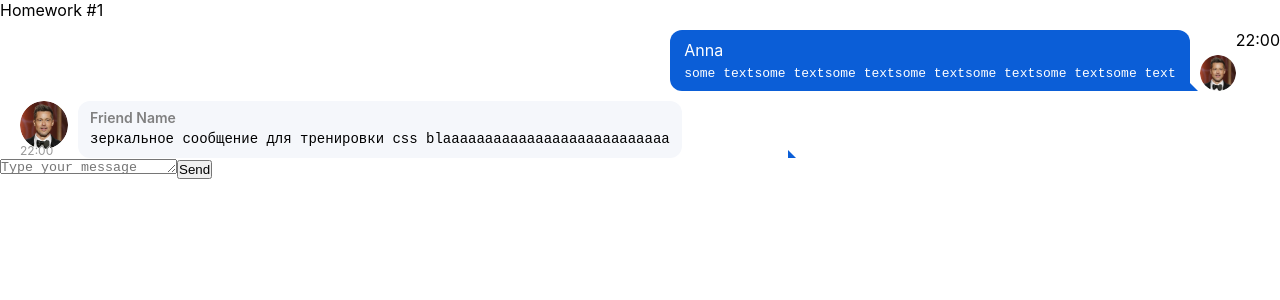
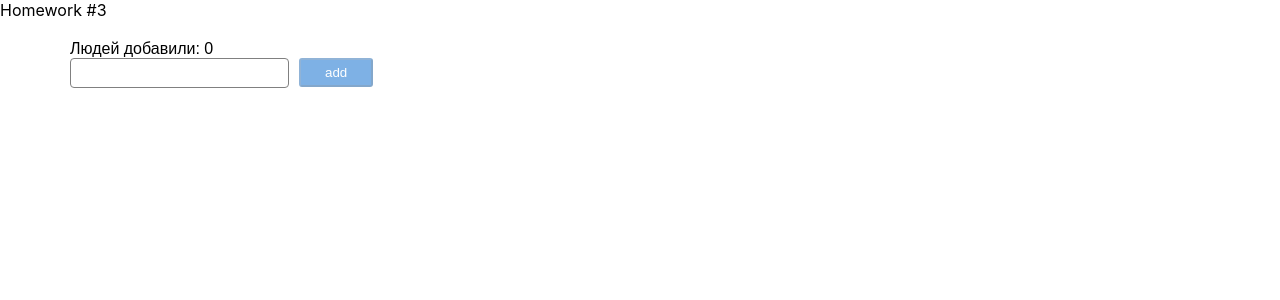
Before and after one commit to palindro-me/hws2-master, a React (Create React App) app: page / in a window 1280 px wide. Shown: the top 300 px of the page. Built offline with nearby package versions, Linux system fonts and the light colour scheme.

Commit message:
HW3 was updated

```diff
--- a/src/s1-main/App.tsx
+++ b/src/s1-main/App.tsx
@@ -1,14 +1,14 @@
-import React from 'react'
-import s from './App.module.css'
-import HW1 from '../s2-homeworks/hw01/HW1'
+import React from 'react';
+import s from './App.module.css';
+import HW3 from '../s2-homeworks/hw03/HW3';
 
 function App() {
     return (
         <div className={s.App}>
-            <HW1/>
+            {/*<HW1/>*/}
             {/*раскомментировать по ходу выполнения*/}
             {/*<HW2/>*/}
-            {/*<HW3/>*/}
+            <HW3/>
             {/*<HW4/>*/}
 
             {/*при выполнении дз 5 и более - закомментировать здесь дз 1-4, так как они есть внутри дз 5*/}
--- a/src/s2-homeworks/hw03/Greeting.module.css
+++ b/src/s2-homeworks/hw03/Greeting.module.css
@@ -1,22 +1,50 @@
 .greetingForm {
+    width: 460px;
+    margin: 20px 0 20px 70px;
+    font-family: sans-serif;
 }
 
 .inputAndButtonContainer {
+    display: flex;
+    /*justify-content: flex-start;*/
+    align-items: start;
+    gap: 10px;
+    width: 78px;
+height: 36px;
 }
 
 .error {
+    margin-top: 7px;
+    font-weight: 400;
+    font-size: 14px;
+    color: #c00;
 }
 
 .input {
+    border: 1px solid gray;
+    padding: 5px;
+    font-size: 16px;
+    border-radius: 4px;
 }
 
 .input:focus {
+
 }
 
 .errorInput {
+    padding: 5px;
+    border: 1px solid #c00;
+    border-radius: 4px;
+
 }
 
 .button {
+    border-radius: 3px;
+padding: 5px 24px;
+
+    background: #06c;
+opacity: 0.5;
+    color: #fff;
 }
 
 .button:focus {
@@ -32,4 +60,7 @@
 }
 
 .greeting {
+    font-weight: 500;
+font-size: 14px;
+color: #000;
 }
--- a/src/s2-homeworks/hw03/Greeting.tsx
+++ b/src/s2-homeworks/hw03/Greeting.tsx
@@ -1,15 +1,15 @@
-import React, {ChangeEvent, KeyboardEvent} from 'react'
-import s from './Greeting.module.css'
+import React, {ChangeEvent, KeyboardEvent} from 'react';
+import s from './Greeting.module.css';
 
 type GreetingPropsType = {
-    name: any // need to fix any
-    setNameCallback: any // need to fix any
-    addUser: any // need to fix any
-    onBlur: any // need to fix any
-    onEnter: any // need to fix any
-    error: any // need to fix any
-    totalUsers: any // need to fix any
-    lastUserName?: any // need to fix any
+    name: string // need to fix any
+    setNameCallback: (e: ChangeEvent<HTMLInputElement>) => void // need to fix any
+    addUser: ()=> void // need to fix any
+    onBlur: ()=> void // need to fix any
+    onEnter: (e: KeyboardEvent<HTMLInputElement>)=>void // need to fix any
+    error: string // need to fix any
+    totalUsers: number // need to fix any
+    lastUserName?: string // need to fix any
 }
 
 // презентационная компонента (для верстальщика)
@@ -25,7 +25,7 @@ const Greeting: React.FC<GreetingPropsType> = (
         lastUserName,
     } // деструктуризация пропсов
 ) => {
-    const inputClass = s.errorInput // need to fix with (?:)
+    const inputClass = error ?  s.errorInput : s.input // need to fix with (?:)
 
     return (
         <div id={'hw3-form'} className={s.greetingForm}>
@@ -61,7 +61,7 @@ const Greeting: React.FC<GreetingPropsType> = (
                 </button>
             </div>
 
-            {lastUserName && (
+            {!error && lastUserName && (
                 <div className={s.greeting}>
                     Привет <span id={'hw3-last-user'}>{lastUserName}</span>!
                 </div>
--- a/src/s2-homeworks/hw03/GreetingContainer.tsx
+++ b/src/s2-homeworks/hw03/GreetingContainer.tsx
@@ -1,21 +1,34 @@
-import React, { ChangeEvent, KeyboardEvent, useState } from 'react'
-import Greeting from './Greeting'
-import { UserType } from './HW3'
+import React, {ChangeEvent, KeyboardEvent, useState} from 'react';
+import Greeting from './Greeting';
+import {UserType} from './HW3';
 
 type GreetingContainerPropsType = {
-    users: any // need to fix any
-    addUserCallback: any // need to fix any
+    users: UserType[] // need to fix any
+    addUserCallback: (name: string) => void // need to fix any
 }
 
-export const pureAddUser = (name: any, setError: any, setName: any, addUserCallback: any) => {
+export const pureAddUser = (name: string, setError: (error: string) => void, setName: (name: string) => void, addUserCallback: (name: string) => void) => {
     // если имя пустое - показать ошибку, иначе - добавить юзера и очистить инпут
+    if (!name.trim()) {
+        setError('Add user name!');
+    } else {
+        addUserCallback(name.trim());
+        setName('');
     }
+};
 
-export const pureOnBlur = (name: any, setError: any) => { // если имя пустое - показать ошибку
+export const pureOnBlur = (name: string, setError: (error: string)=>void) => { // если имя пустое - показать ошибку
+    if(!name.trim()) {
+        setError('Error! Add a user name!');
     }
+};
 
-export const pureOnEnter = (e: any, addUser: any) => { // если нажата кнопка Enter - добавить
+export const pureOnEnter = (e: KeyboardEvent<HTMLInputElement>, addUser: ()=> void) => { // если нажата кнопка Enter -
+    // добавить
+    if(e.key === 'Enter') {
+        addUser()
     }
+};
 
 // более простой и понятный для новичков
 // function GreetingContainer(props: GreetingPropsType) {
@@ -26,28 +39,28 @@ const GreetingContainer: React.FC<GreetingContainerPropsType> = ({
                                                                      addUserCallback,
                                                                  }) => {
     // деструктуризация пропсов
-    const [name, setName] = useState<any>('') // need to fix any
-    const [error, setError] = useState<any>('') // need to fix any
+    const [name, setName] = useState<string>(''); // need to fix any
+    const [error, setError] = useState<string>(''); // need to fix any
 
-    const setNameCallback = (e: any) => { // need to fix any
-        setName('some name') // need to fix
+    const setNameCallback = (e: ChangeEvent<HTMLInputElement>) => { // need to fix any
+        setName( e.currentTarget.value); // need to fix
 
-        error && setError('')
-    }
+        error && setError('');
+    };
     const addUser = () => {
-        pureAddUser(name, setError, setName, addUserCallback)
-    }
+        pureAddUser(name, setError, setName, addUserCallback);
+    };
 
     const onBlur = () => {
-        pureOnBlur(name, setError)
-    }
+        pureOnBlur(name, setError);
+    };
 
-    const onEnter = (e: any) => {
-        pureOnEnter(e, addUser)
-    }
+    const onEnter = (e: KeyboardEvent<HTMLInputElement>) => {
+        pureOnEnter(e, addUser);
+    };
 
-    const totalUsers = 0 // need to fix
-    const lastUserName = 'some name' // need to fix
+    const totalUsers = users.length; // need to fix
+    const lastUserName = users.length ? users[totalUsers -1].name : ''; // need to fix
 
     return (
         <Greeting
@@ -60,7 +73,7 @@ const GreetingContainer: React.FC<GreetingContainerPropsType> = ({
             totalUsers={totalUsers}
             lastUserName={lastUserName}
         />
-    )
-}
+    );
+};
 
-export default GreetingContainer
+export default GreetingContainer;
--- a/src/s2-homeworks/hw03/HW3.tsx
+++ b/src/s2-homeworks/hw03/HW3.tsx
@@ -1,7 +1,7 @@
-import React, { useState } from 'react'
-import { v1 } from 'uuid'
-import s2 from '../../s1-main/App.module.css'
-import GreetingContainer from './GreetingContainer'
+import React, {useState} from 'react';
+import s2 from '../../s1-main/App.module.css';
+import GreetingContainer from './GreetingContainer';
+import {v1} from 'uuid';
 
 /*
 * 1 - описать тип UserType
@@ -19,20 +19,22 @@ import GreetingContainer from './GreetingContainer'
 
 // types
 export type UserType = {
-    _id: any // need to fix any
-    name: any // need to fix any
+    _id: string // need to fix any
+    name: string // need to fix any
 }
 
-export const pureAddUserCallback = (name: any, setUsers: any, users: any) => { // need to fix any
+export const pureAddUserCallback = (name: string, setUsers: (users: UserType[])=>void, users: UserType[]) => { // need to fix any
     const user = { // need to fix
+        _id: v1(),
+        name: name.trim(),
     }
     setUsers([...users, user])
 }
 
 const HW3 = () => {
-    const [users, setUsers] = useState<any>([]) // need to fix any
+    const [users, setUsers] = useState<UserType[]>([]) // need to fix any
 
-    const addUserCallback = (name: any) => { // need to fix any
+    const addUserCallback = (name: string) => { // need to fix any
         pureAddUserCallback(name, setUsers, users)
     }
 
```
Also changed, not shown: package.json (+4 -3 lines), src/s2-homeworks/hw02/EditableSpan.tsx (added, +29 -0 lines), src/s2-homeworks/hw02/HW2.tsx (+22 -16 lines), src/s2-homeworks/hw02/affairs/Affairs.tsx (+14 -10 lines), src/s2-homeworks/hw02/affairs/affair/Affair.tsx (+13 -7 lines). Lines whose indentation alone changed are shown as unchanged.
